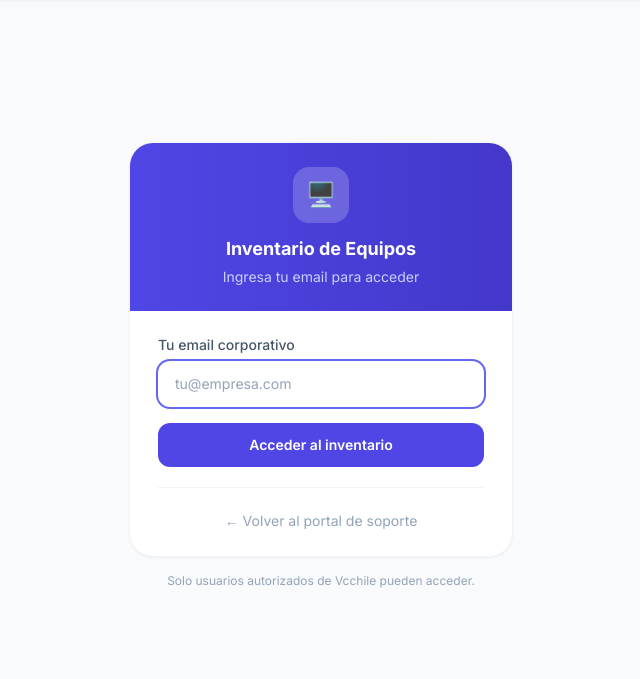
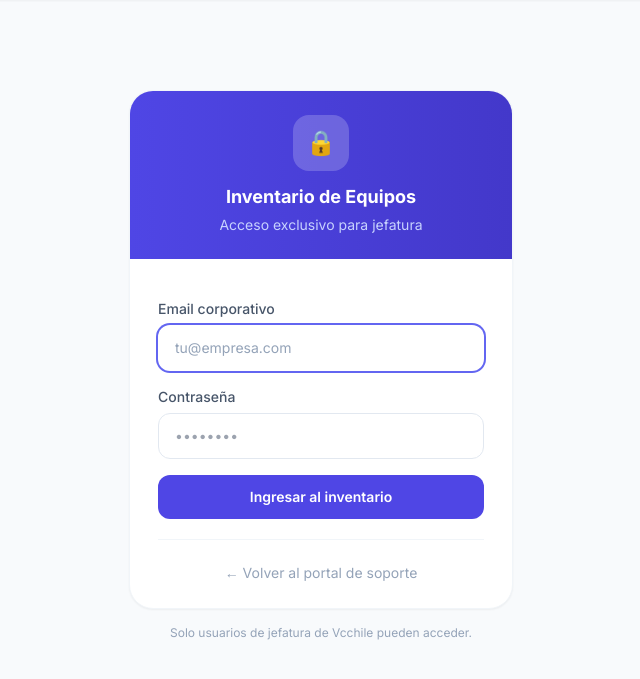
Before and after one commit to lordPobre/support-tickets, a Django app: a page that uses templates/tickets/portal_login.html in a window 1280 px wide. Shown: the part 69-748 px from the top of the page, without its empty margins (319-959 px from the left). Run offline with Django 5.2, Linux system fonts and the light colour scheme; data comes from the database, SQL or seed files in the repository; both versions use the stored data as it was after the commit; some libraries are stand-ins or nearby versions.

Commit message:
feat: login con email + contraseña para inventario portal

```diff
--- a/templates/tickets/portal_login.html
+++ b/templates/tickets/portal_login.html
@@ -4,7 +4,6 @@
 {% block layout %}
 <div class="min-h-screen bg-slate-50 flex flex-col">
 
-  <!-- Header -->
   <header class="bg-white border-b border-slate-100 shadow-sm">
     <div class="max-w-3xl mx-auto px-6 py-4">
       <a href="{% url 'portal_home' company.slug %}" class="flex items-center gap-3 w-fit hover:opacity-80 transition">
@@ -26,37 +25,42 @@
   <main class="flex-1 flex items-center justify-center p-6">
     <div class="w-full max-w-sm">
 
-      <!-- Card -->
       <div class="bg-white rounded-3xl shadow-sm border border-slate-100 overflow-hidden">
         <div class="bg-gradient-to-r from-indigo-600 to-indigo-700 px-7 py-6 text-center">
           <div class="w-14 h-14 bg-white/20 rounded-2xl flex items-center justify-center mx-auto mb-3 text-2xl">
-            🖥️
+            🔒
           </div>
           <h2 class="text-white font-bold text-lg">Inventario de Equipos</h2>
-          <p class="text-indigo-200 text-sm mt-1">Ingresa tu email para acceder</p>
+          <p class="text-indigo-200 text-sm mt-1">Acceso exclusivo para jefatura</p>
         </div>
 
         <div class="px-7 py-6">
           {% if error %}
-          <div class="bg-red-50 text-red-700 text-sm px-4 py-3 rounded-xl border border-red-100 mb-4 flex items-center gap-2">
-            <svg class="w-4 h-4 flex-shrink-0" fill="none" viewBox="0 0 24 24" stroke="currentColor">
+          <div class="bg-red-50 text-red-700 text-sm px-4 py-3 rounded-xl border border-red-100 mb-5 flex items-start gap-2">
+            <svg class="w-4 h-4 flex-shrink-0 mt-0.5" fill="none" viewBox="0 0 24 24" stroke="currentColor">
               <path stroke-linecap="round" stroke-linejoin="round" stroke-width="2" d="M12 8v4m0 4h.01M21 12a9 9 0 11-18 0 9 9 0 0118 0z"/>
             </svg>
             {{ error }}
           </div>
           {% endif %}
 
-          <form method="post">
+          <form method="post" class="space-y-4">
             {% csrf_token %}
-            <div class="mb-4">
-              <label class="block text-sm font-medium text-slate-600 mb-1.5">Tu email corporativo</label>
+            <div>
+              <label class="block text-sm font-medium text-slate-600 mb-1.5">Email corporativo</label>
               <input type="email" name="email" autofocus required
                 placeholder="tu@empresa.com"
                 class="w-full px-4 py-3 rounded-xl border border-slate-200 focus:ring-2 focus:ring-indigo-500 focus:border-transparent outline-none transition text-slate-800 text-sm placeholder-slate-400" />
             </div>
+            <div>
+              <label class="block text-sm font-medium text-slate-600 mb-1.5">Contraseña</label>
+              <input type="password" name="password" required
+                placeholder="••••••••"
+                class="w-full px-4 py-3 rounded-xl border border-slate-200 focus:ring-2 focus:ring-indigo-500 focus:border-transparent outline-none transition text-slate-800 text-sm" />
+            </div>
             <button type="submit"
-              class="w-full py-3 bg-indigo-600 hover:bg-indigo-700 text-white font-semibold rounded-xl transition text-sm">
-              Acceder al inventario
+              class="w-full py-3 bg-indigo-600 hover:bg-indigo-700 text-white font-semibold rounded-xl transition text-sm mt-2">
+              Ingresar al inventario
             </button>
           </form>
 
@@ -69,7 +73,7 @@
       </div>
 
       <p class="text-center text-xs text-slate-400 mt-4">
-        Solo usuarios autorizados de {{ company.name }} pueden acceder.
+        Solo usuarios de jefatura de {{ company.name }} pueden acceder.
       </p>
     </div>
   </main>
--- a/tickets/models.py
+++ b/tickets/models.py
@@ -39,7 +39,17 @@ class CompanyUser(models.Model):
     is_active = models.BooleanField(default=True, verbose_name="Activo")
     is_manager = models.BooleanField(default=False, verbose_name="Es jefatura",
                                        help_text="Puede acceder al inventario de equipos en el portal")
+    password = models.CharField(max_length=128, blank=True, verbose_name="Contraseña del portal",
+                                help_text="Contraseña para acceder al inventario desde el portal")
     created_at = models.DateTimeField(auto_now_add=True)
+
+    def set_portal_password(self, raw_password):
+        from django.contrib.auth.hashers import make_password
+        self.password = make_password(raw_password)
+
+    def check_portal_password(self, raw_password):
+        from django.contrib.auth.hashers import check_password
+        return check_password(raw_password, self.password)
 
     def __str__(self):
         return f"{self.name} ({self.company.name})"
--- a/tickets/views.py
+++ b/tickets/views.py
@@ -657,14 +657,19 @@ def portal_login(request, company_slug):
     error = None
 
     if request.method == "POST":
-        email = request.POST.get("email", "").strip().lower()
+        email    = request.POST.get("email", "").strip().lower()
+        password = request.POST.get("password", "")
         from .models import CompanyUser
         try:
             user = CompanyUser.objects.get(
                 company=company, email__iexact=email, is_active=True
             )
             if not user.is_manager:
-                error = "Tu usuario no tiene acceso al inventario. Contacta a tu administrador."
+                error = "Tu usuario no tiene permisos para acceder al inventario."
+            elif not user.password:
+                error = "Este usuario no tiene contraseña configurada. Contacta al administrador."
+            elif not user.check_portal_password(password):
+                error = "Contraseña incorrecta."
             else:
                 request.session[_portal_session_key(company_slug)] = {
                     "user_id": user.pk,
```
Also changed, not shown: tickets/admin.py (+38 -2 lines), db.sqlite3, tickets/migrations/0006_companyuser_password.py (added), tickets/migrations/0007_merge_20260605_2117.py.
